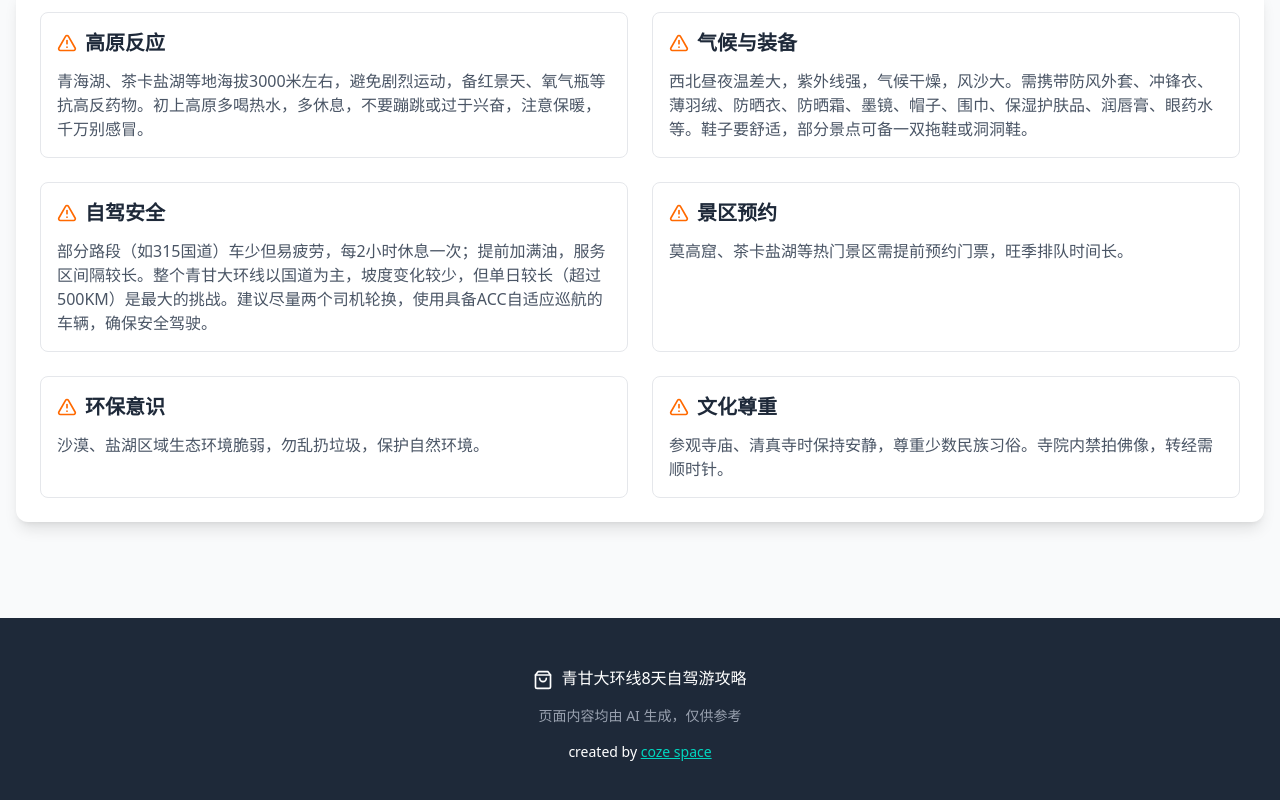
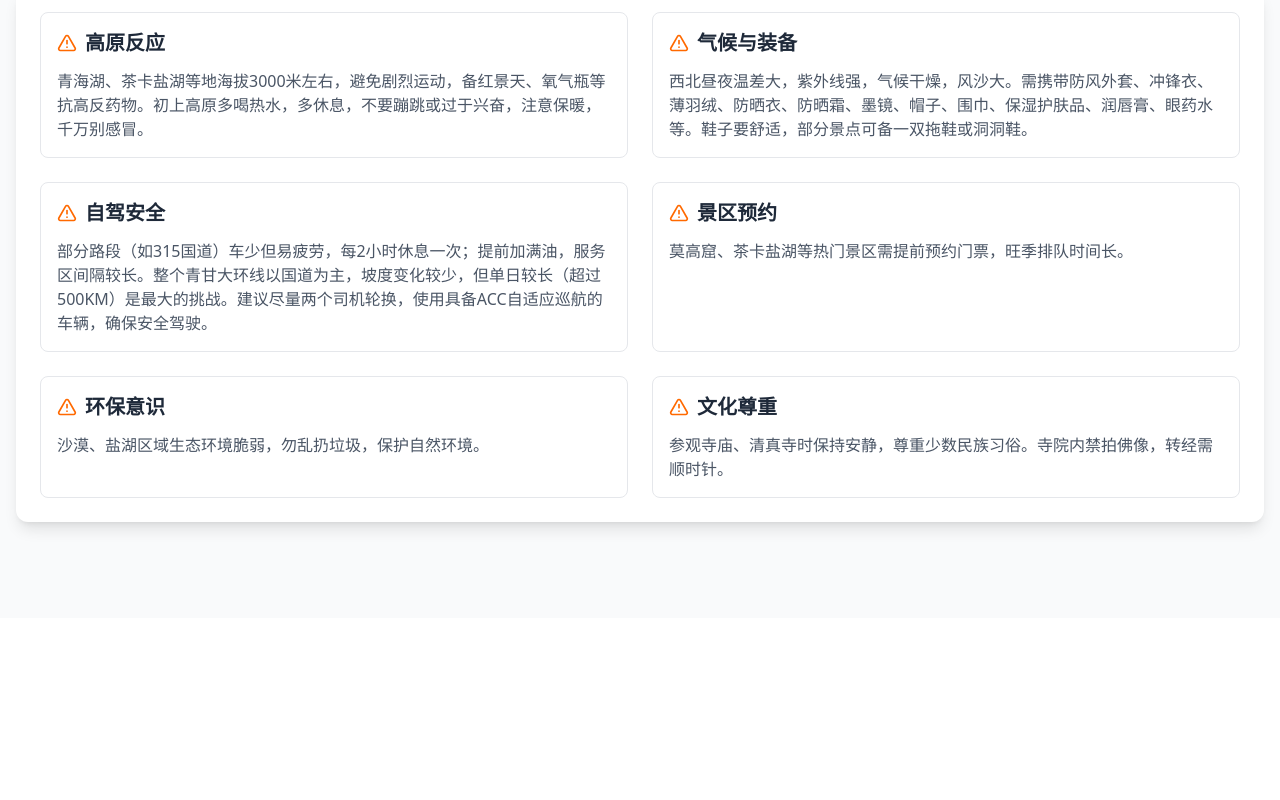
Before and after one commit to SorenSong/coze-space-jsx-template, a React (Vite) app: page / in a window 1280 px wide. Shown: the part 6036-6836 px from the top of the page. After the commit the page ends 6654 px from the top, so only its background shows below. Built offline with nearby package versions, Linux system fonts and the light colour scheme.

Commit message:
Update coze.tsx

```diff
--- a/src/coze.tsx
+++ b/src/coze.tsx
@@ -611,28 +611,7 @@ const QinghaiGansuTour = () => {
         </section>
       </main>
 
-      <footer className="bg-gray-800 text-white py-12">
-        <div className="container mx-auto px-4 text-center">
-          <div className="mb-4">
-            <ShoppingBag className="inline-block mr-2" size={20} />
-            青甘大环线8天自驾游攻略
-          </div>
-          <div className="text-sm text-gray-400 mb-4">
-            页面内容均由 AI 生成，仅供参考
-          </div>
-          <div className="text-sm">
-            created by{' '}
-            <a
-              href="https://space.coze.cn"
-              className="text-teal-400 underline hover:text-teal-300 transition-colors"
-              target="_blank"
-              rel="noopener noreferrer"
-            >
-              coze space
-            </a>
-          </div>
-        </div>
-      </footer>
+
     </div>
   );
 };
```
